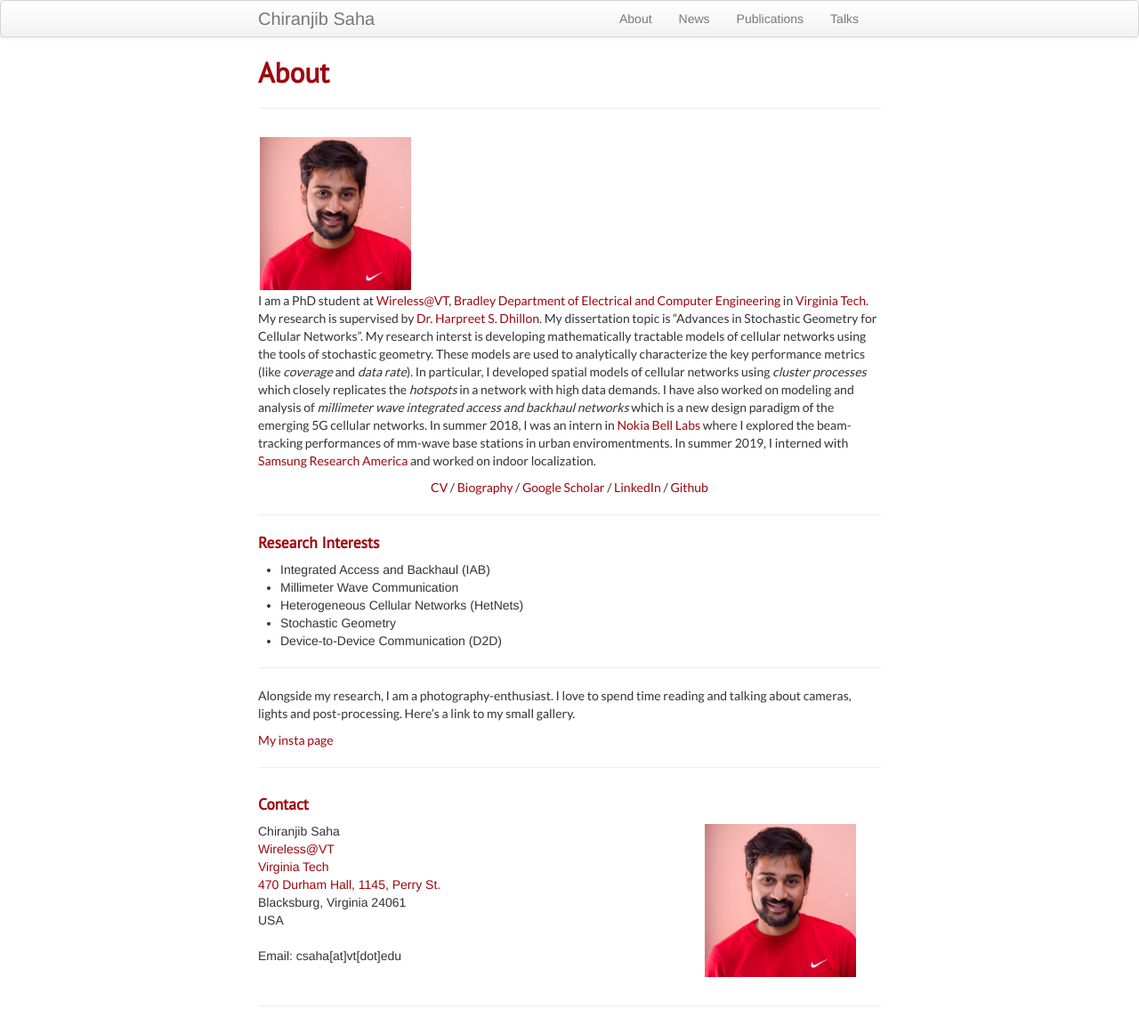
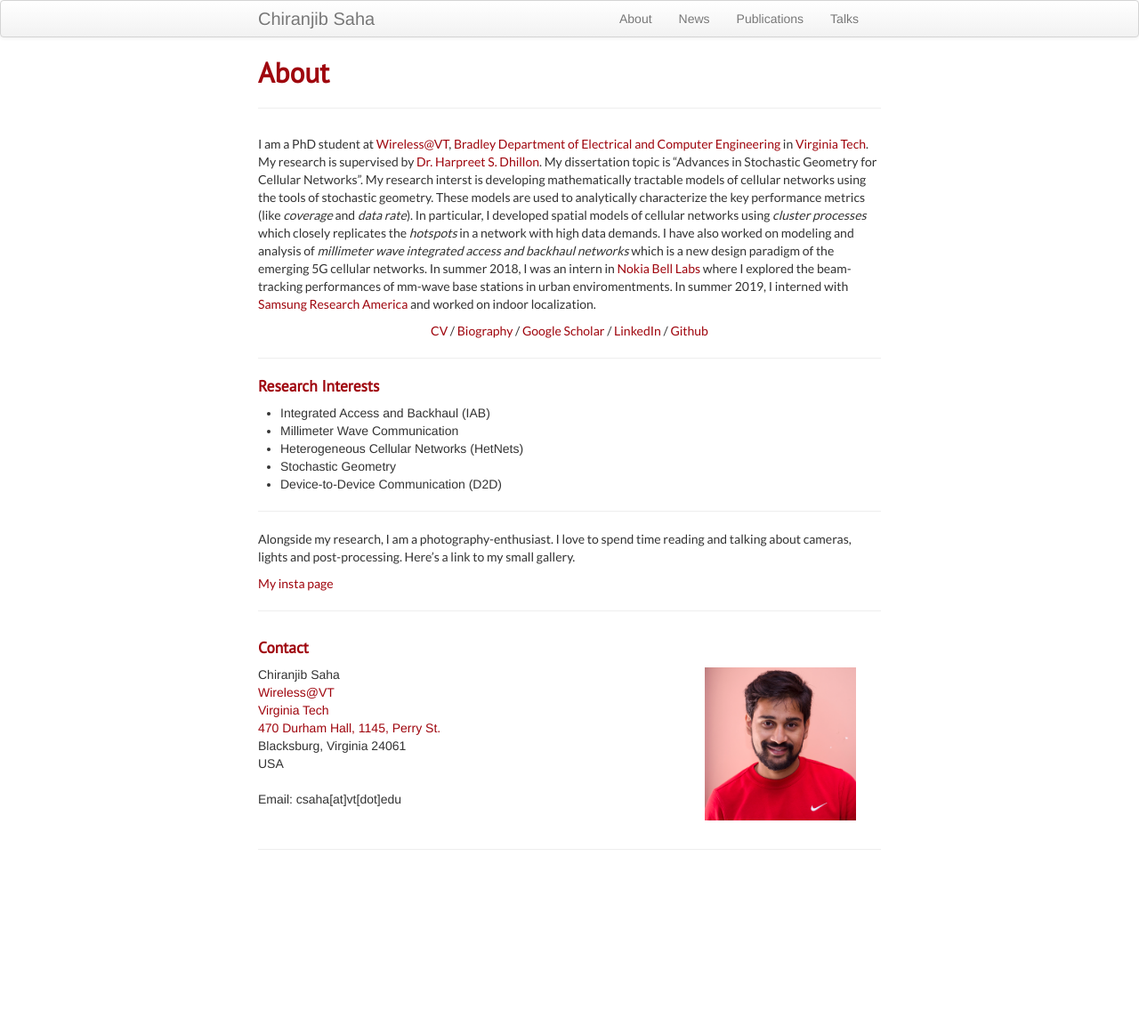
Before and after one commit to chiranjibsaha/chiranjibsaha.github.io, a Jekyll site: the page built from index.md, in a window 1280 px wide. Shown: the whole page at 89% size. Built offline with Jekyll 4.4.1, drawn with Linux system fonts in a browser that asks for light colours; after the commit the page ends 986 px from its top, so only the background shows below that.

Commit message:
Update index.md

```diff
--- a/index.md
+++ b/index.md
@@ -3,13 +3,7 @@ layout: page
 title: About
 description: Chiranjib Saha is a PhD student in Bradley Department of Electrical and Computer Engineering, Virginia Tech.
 ---
-<div class="container">
-        <div class="span2">
-             <a href="../assets/pics/cs_l.jpg">
-            <img src="../assets/pics/cs_m.jpg"
-                  title="Chiranjib Saha" alt="C Saha"/></a>
-        </div>
-</div>
+
 
 I am a PhD student at [Wireless@VT](https://wireless.vt.edu/),  [Bradley Department of Electrical and Computer Engineering](https://www.ece.vt.edu/) in [Virginia Tech](https://vt.edu/). My research is supervised by [Dr. Harpreet S. Dhillon](http://www.dhillon.ece.vt.edu/). My dissertation topic is "Advances in Stochastic Geometry for Cellular Networks". My research interst is developing mathematically tractable models of cellular networks using the tools of stochastic geometry. These models are used to analytically characterize the key performance metrics (like *coverage* and *data rate*). In particular, I developed spatial models of cellular networks using *cluster processes* which closely replicates the *hotspots* in a network with high data demands. I have also worked on modeling and analysis of *millimeter wave integrated access and backhaul networks* which is a new design paradigm of the emerging 5G cellular networks.
  In summer 2018, I was an intern in [Nokia Bell Labs](https://www.bell-labs.com/) where I  explored the beam-tracking performances of mm-wave base stations in urban enviromentments.  In summer 2019, I interned with [Samsung Research America](https://www.sra.samsung.com/) and worked on indoor localization.
```
